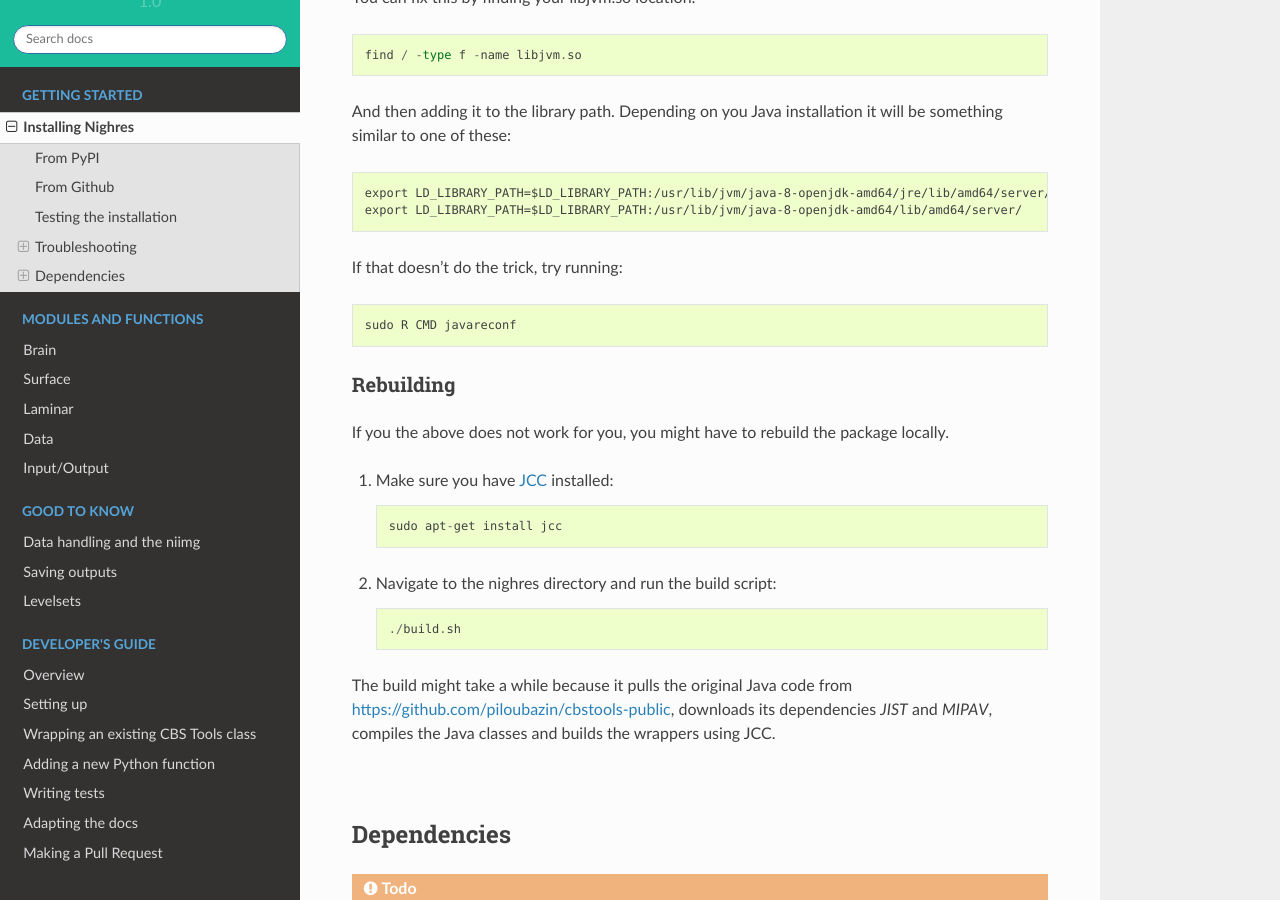
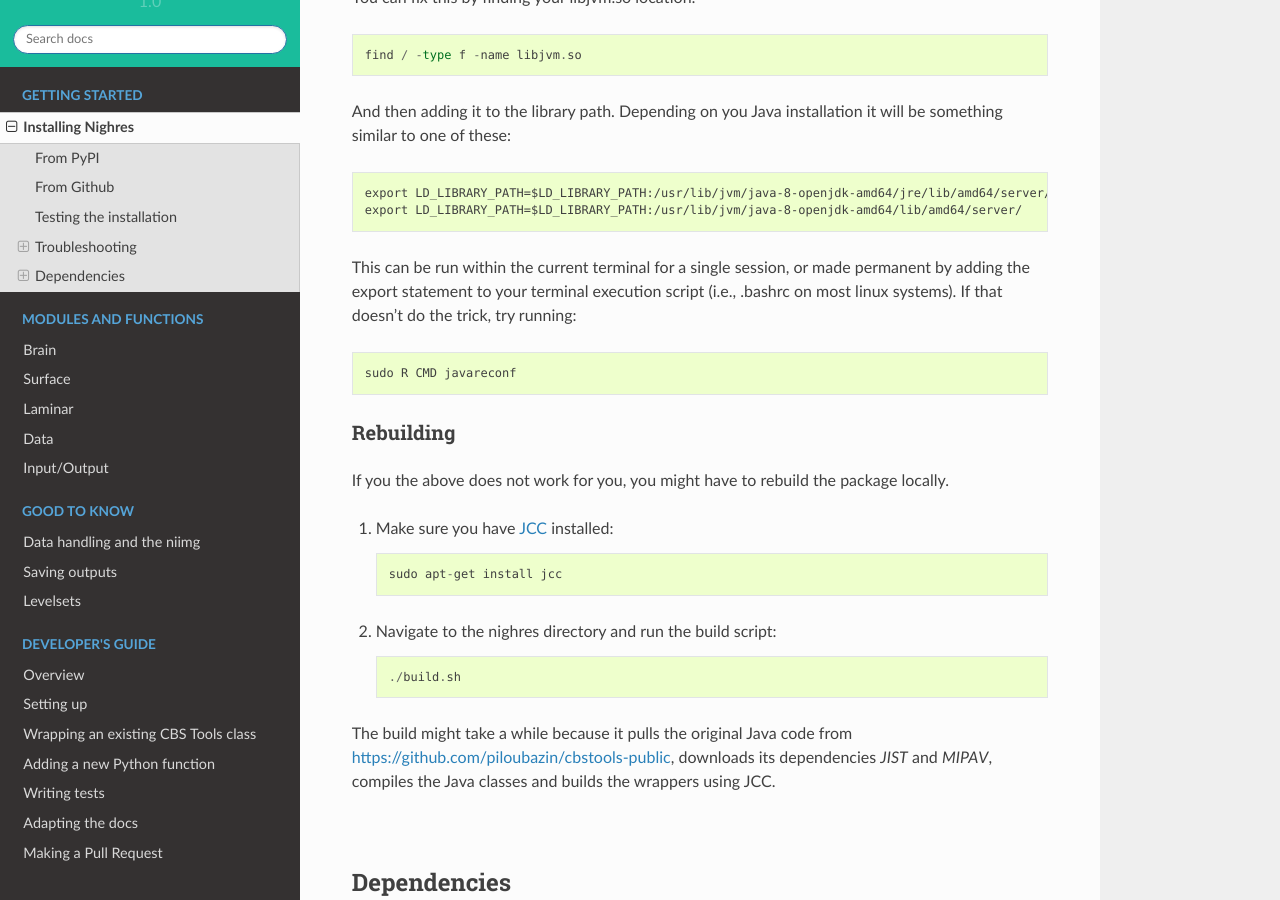
Before and after one commit to nighres/nighres, a Sphinx documentation site: the page built from doc/installation.rst, in a window 1280 px wide and 900 px high, scrolled down 1303 px. Built offline with Sphinx 7.4.7 and the Read the Docs theme 2.0.0, drawn with Linux system fonts in a browser that asks for light colours; pages that are not in the unit, such as notebooks, are missing from menus.

Commit message:
added detail for what to do with export LD_PATH...
suggested adding to .bashrc or other terminal script

```diff
--- a/doc/installation.rst
+++ b/doc/installation.rst
@@ -55,7 +55,7 @@ And then adding it to the library path. Depending on you Java installation it wi
     export LD_LIBRARY_PATH=$LD_LIBRARY_PATH:/usr/lib/jvm/java-8-openjdk-amd64/jre/lib/amd64/server/
     export LD_LIBRARY_PATH=$LD_LIBRARY_PATH:/usr/lib/jvm/java-8-openjdk-amd64/lib/amd64/server/
 
-If that doesn't do the trick, try running::
+This can be run within the current terminal for a single session, or made permanent by adding the export statement to your terminal execution script (i.e., .bashrc on most linux systems). If that doesn't do the trick, try running::
 
     sudo R CMD javareconf
 
```
